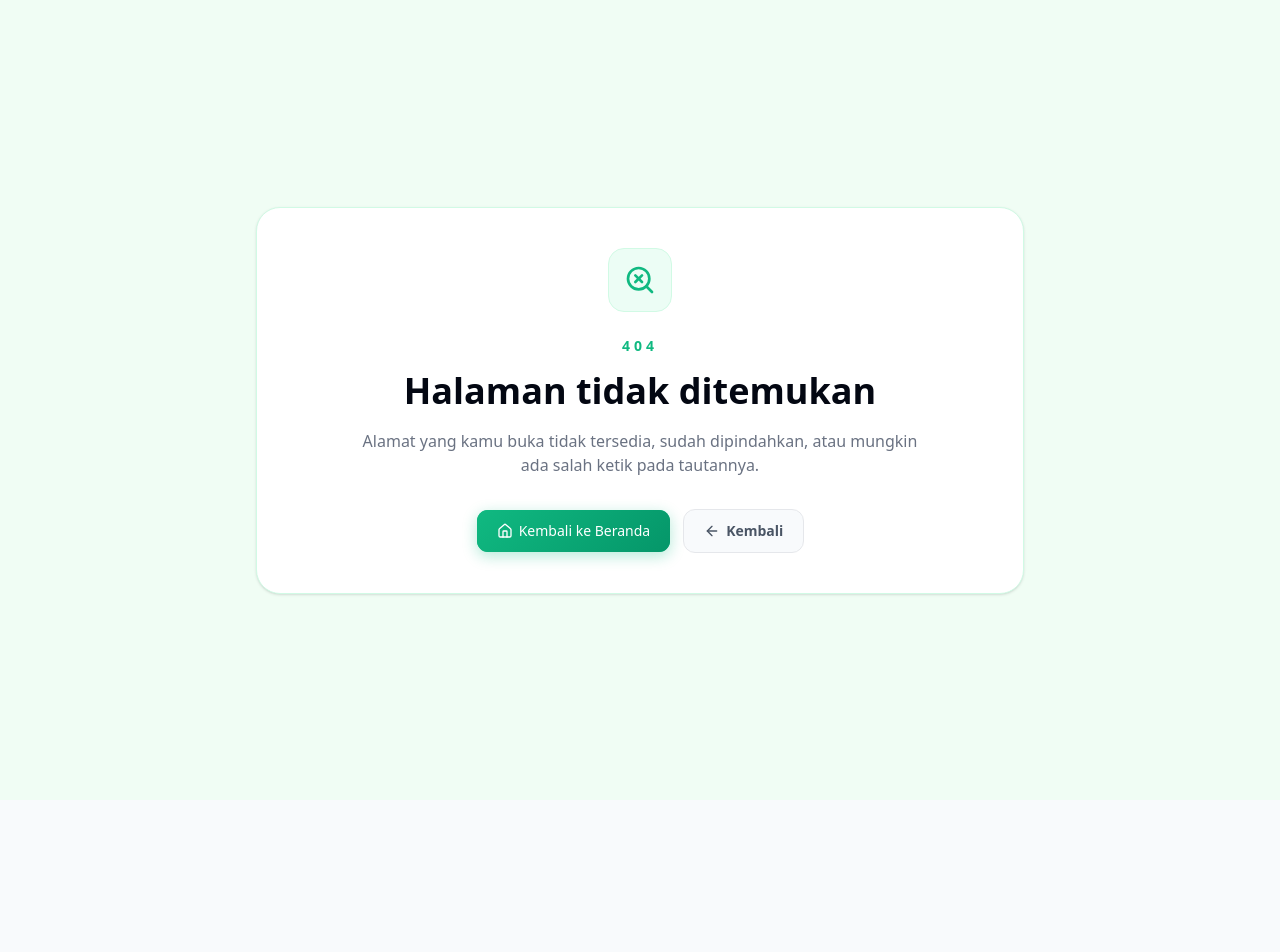
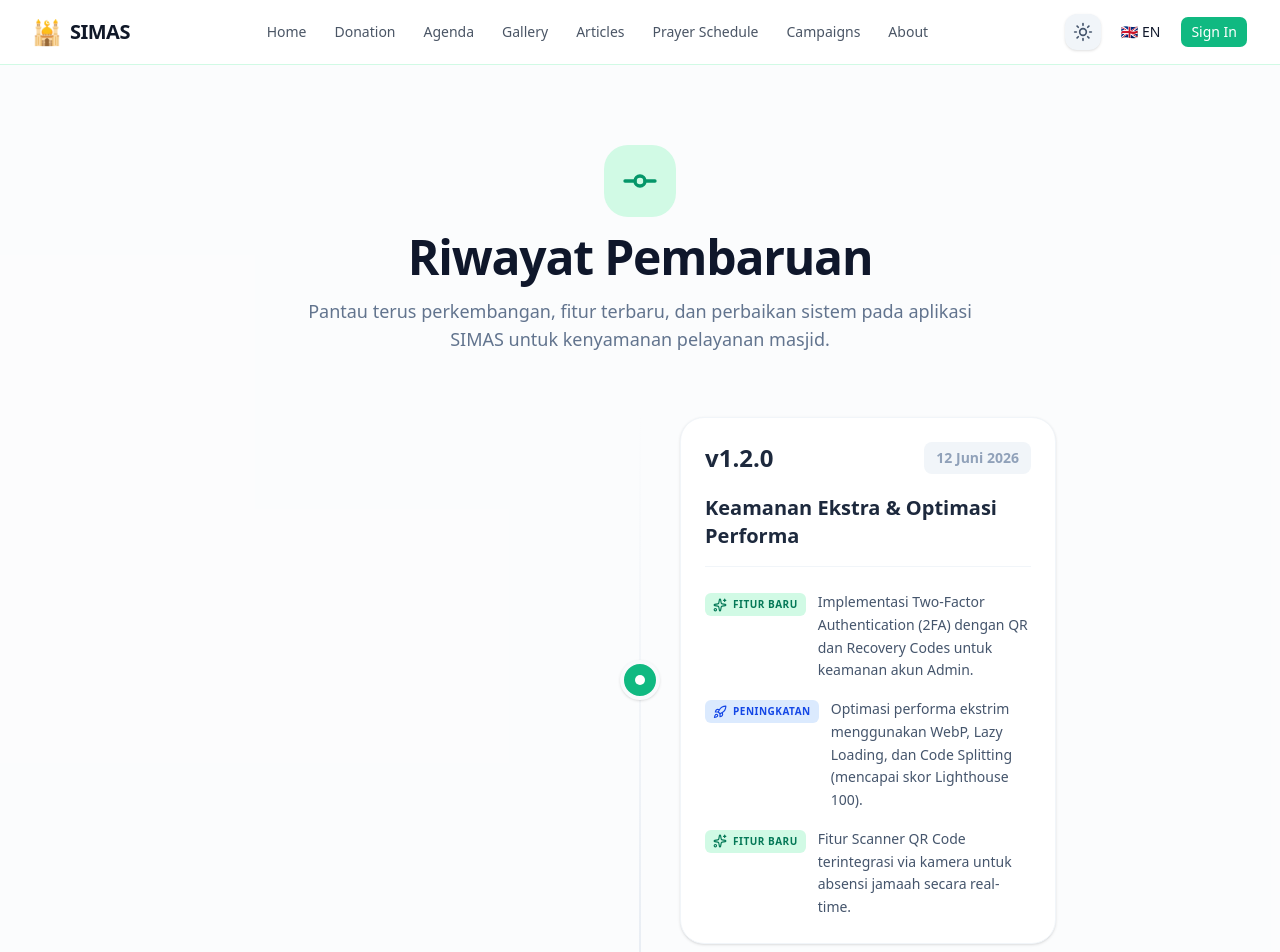
Before and after one commit to rizkiansyahalfin/simas-fe, a React (Vite) app: page /changelog in a window 1280 px wide. Before the commit this address had no page. Shown: the top 952 px of the page. Before the commit the page ends 800 px from the top, so only its background shows below. Built offline with nearby package versions, Linux system fonts and the light colour scheme.

Commit message:
feat: implementasi halaman changelog publik dan admin beserta link navigasi sidebar

```diff
--- a/src/App.tsx
+++ b/src/App.tsx
@@ -19,6 +19,7 @@ import { ThemeProvider } from "@/components/ThemeProvider";
 const Home = lazy(() => import("./home/pages/HomePage"));
 const Articles = lazy(() => import("./articles/pages/PublicArticlesPage"));
 const ArticleDetail = lazy(() => import("./articles/pages/PublicArticleDetailPage"));
+const ChangelogPage = lazy(() => import("@/changelog/pages/ChangelogPage"));
 
 const JadwalSholatPage = lazy(() => import("./prayer/pages/JadwalSholatPage"));
 const DonationPage = lazy(() => import("./publicDonation/pages/DonationPage"));
@@ -30,6 +31,7 @@ import ForgotPasswordPage from "./auth/pages/ForgotPasswordPage";
 import ResetPasswordPage from "./auth/pages/ResetPasswordPage";
 import BackupPage from "./backup/pages/BackupPage";
 import AttendanceReportPage from "./attendance-report/pages/AttendanceReportPage";
+
 
 // ==================== ADMIN PAGES ====================
 const DonasiMasukPage = lazy(() => import("./donations/pages/DonasiMasukPage"));
@@ -116,6 +118,14 @@ function App() {
                         element={
                             <PublicLayout>
                                 <div>Berita Page</div>
+                            </PublicLayout>
+                        }
+                    />
+                    <Route
+                        path='/changelog'
+                        element={
+                            <PublicLayout>
+                                <ChangelogPage />
                             </PublicLayout>
                         }
                     />
@@ -365,6 +375,16 @@ function App() {
                             </ProtectedRoute>
                         }
                     />
+                    <Route
+    path='/admin/changelog'
+    element={
+        <ProtectedRoute resource='dashboard'>
+            <AdminLayout>
+                <ChangelogPage />
+            </AdminLayout>
+        </ProtectedRoute>
+    }
+/>
 
                     {/* === ROUTE BARU: ABSENSI === */}
                     <Route
--- /dev/null
+++ b/src/changelog/pages/ChangelogPage.tsx
@@ -0,0 +1,136 @@
+import { Rocket, Wrench, Bug, Sparkles, GitCommit } from "lucide-react";
+
+// Tipe Data untuk Changelog
+interface ChangeItem {
+  type: "feature" | "improvement" | "fix";
+  text: string;
+}
+
+interface Release {
+  version: string;
+  date: string;
+  title: string;
+  changes: ChangeItem[];
+}
+
+// Data Riwayat Pembaruan (Nantinya bisa ditarik dari API/CMS)
+const CHANGELOG_DATA: Release[] = [
+  {
+    version: "v1.2.0",
+    date: "12 Juni 2026",
+    title: "Keamanan Ekstra & Optimasi Performa",
+    changes: [
+      { type: "feature", text: "Implementasi Two-Factor Authentication (2FA) dengan QR dan Recovery Codes untuk keamanan akun Admin." },
+      { type: "improvement", text: "Optimasi performa ekstrim menggunakan WebP, Lazy Loading, dan Code Splitting (mencapai skor Lighthouse 100)." },
+      { type: "feature", text: "Fitur Scanner QR Code terintegrasi via kamera untuk absensi jamaah secara real-time." },
+    ]
+  },
+  {
+    version: "v1.1.0",
+    date: "08 Juni 2026",
+    title: "Manajemen Sesi & Dukungan PWA",
+    changes: [
+      { type: "feature", text: "Penambahan modul Manajemen Sesi Absensi (buka/tutup sesi kegiatan masjid)." },
+      { type: "improvement", text: "Penyempurnaan Progressive Web App (PWA) dengan custom banner install prompt." },
+      { type: "fix", text: "Memperbaiki bug layout pada tabel data ketika diakses melalui perangkat mobile." },
+    ]
+  },
+  {
+    version: "v1.0.0",
+    date: "25 Mei 2026",
+    title: "Rilis Publik Pertama SIMAS",
+    changes: [
+      { type: "feature", text: "Peluncuran portal publik untuk informasi jadwal shalat, berita, dan galeri masjid." },
+      { type: "feature", text: "Sistem donasi online terintegrasi dengan berbagai metode pembayaran." },
+      { type: "feature", text: "Dashboard Admin untuk manajemen inventaris, kas, dan database jamaah." },
+    ]
+  }
+];
+
+// Helper untuk Icon dan Warna Badge
+const getBadgeConfig = (type: string) => {
+  switch (type) {
+    case "feature":
+      return { icon: Sparkles, color: "bg-emerald-100 text-emerald-700 dark:bg-emerald-900/40 dark:text-emerald-400", label: "Fitur Baru" };
+    case "improvement":
+      return { icon: Rocket, color: "bg-blue-100 text-blue-700 dark:bg-blue-900/40 dark:text-blue-400", label: "Peningkatan" };
+    case "fix":
+      return { icon: Bug, color: "bg-rose-100 text-rose-700 dark:bg-rose-900/40 dark:text-rose-400", label: "Perbaikan" };
+    default:
+      return { icon: Wrench, color: "bg-slate-100 text-slate-700 dark:bg-slate-800 dark:text-slate-300", label: "Lainnya" };
+  }
+};
+
+export default function ChangelogPage() {
+  return (
+    <div className="min-h-screen bg-slate-50/50 dark:bg-slate-950 transition-colors py-12 md:py-20">
+      <div className="max-w-4xl mx-auto px-4 md:px-8">
+
+        {/* Header Section */}
+        <div className="text-center mb-16 space-y-4">
+          <div className="inline-flex items-center justify-center p-4 bg-emerald-100 dark:bg-emerald-900/30 rounded-3xl mb-4">
+            <GitCommit className="size-10 text-emerald-600 dark:text-emerald-400" />
+          </div>
+          <h1 className="text-4xl md:text-5xl font-extrabold text-slate-900 dark:text-white tracking-tight">
+            Riwayat Pembaruan
+          </h1>
+          <p className="text-lg text-slate-500 dark:text-slate-400 max-w-2xl mx-auto">
+            Pantau terus perkembangan, fitur terbaru, dan perbaikan sistem pada aplikasi SIMAS untuk kenyamanan pelayanan masjid.
+          </p>
+        </div>
+
+        {/* Timeline Section */}
+        <div className="space-y-12 relative before:absolute before:inset-0 before:ml-5 before:-translate-x-px md:before:mx-auto md:before:translate-x-0 before:h-full before:w-0.5 before:bg-gradient-to-b before:from-transparent before:via-slate-200 dark:before:via-slate-800 before:to-transparent">
+
+          {CHANGELOG_DATA.map((release, index) => (
+            <div key={release.version} className="relative flex items-center justify-between md:justify-normal md:odd:flex-row-reverse group is-active">
+
+              {/* Timeline Node (Titik Tengah) */}
+              <div className="flex items-center justify-center w-10 h-10 rounded-full border-4 border-slate-50 dark:border-slate-950 bg-emerald-500 text-white shrink-0 md:order-1 md:group-odd:-translate-x-1/2 md:group-even:translate-x-1/2 shadow-sm z-10">
+                <div className="w-2.5 h-2.5 bg-white rounded-full"></div>
+              </div>
+
+              {/* Card Content */}
+              <div className="w-[calc(100%-4rem)] md:w-[calc(50%-2.5rem)] p-6 rounded-3xl bg-white dark:bg-slate-900 border border-slate-100 dark:border-slate-800 shadow-sm hover:shadow-md transition-shadow">
+
+                <div className="flex flex-col sm:flex-row sm:items-center justify-between gap-2 mb-5">
+                  <div className="flex items-center gap-3">
+                    <span className="text-2xl font-black text-slate-800 dark:text-white">{release.version}</span>
+                  </div>
+                  <span className="text-sm font-semibold text-slate-400 dark:text-slate-500 bg-slate-100 dark:bg-slate-800 px-3 py-1.5 rounded-lg whitespace-nowrap">
+                    {release.date}
+                  </span>
+                </div>
+
+                <h3 className="text-xl font-bold text-slate-800 dark:text-slate-100 mb-6 pb-4 border-b border-slate-100 dark:border-slate-800">
+                  {release.title}
+                </h3>
+
+                <ul className="space-y-4">
+                  {release.changes.map((change, i) => {
+                    const config = getBadgeConfig(change.type);
+                    const Icon = config.icon;
+                    return (
+                      <li key={i} className="flex items-start gap-3">
+                        <div className={`mt-0.5 px-2 py-1 rounded-md flex items-center gap-1.5 shrink-0 ${config.color}`}>
+                          <Icon className="size-3.5" />
+                          <span className="text-[10px] uppercase font-bold tracking-wider">{config.label}</span>
+                        </div>
+                        <span className="text-slate-600 dark:text-slate-300 text-sm leading-relaxed">
+                          {change.text}
+                        </span>
+                      </li>
+                    );
+                  })}
+                </ul>
+
+              </div>
+            </div>
+          ))}
+
+        </div>
+
+      </div>
+    </div>
+  );
+}
--- a/src/layouts/AdminLayout.tsx
+++ b/src/layouts/AdminLayout.tsx
@@ -12,6 +12,7 @@ import {
     Users,
     Settings,
     Menu,
+    GitCommit,
 } from "lucide-react";
 
 import { Button } from "@/components/ui/button";
@@ -41,10 +42,12 @@ const MENU_ITEMS = [
     { title: "Audit Log", icon: FileText, resource: "audit-log", path: "/admin/audit-log" },
     { title: "Artikel", icon: FileText, resource: "artikel", path: "/admin/artikel" },
     { title: "Kegiatan", icon: CalendarDays, resource: "kegiatan", path: "/admin/kegiatan" },
-    { title: "Sesi Absensi", icon: CalendarClock, resource: "kegiatan", path: "/admin/attendance" }, // <-- Tambahan menu Sesi Absensi
+    { title: "Sesi Absensi", icon: CalendarClock, resource: "kegiatan", path: "/admin/attendance" },
     { title: "Inventaris", icon: Archive, resource: "inventaris", path: "/admin/inventaris" },
     { title: "Jamaah", icon: Users, resource: "jamaah", path: "/admin/jamaah" },
+    { title: "Changelog", icon: GitCommit, resource: "dashboard", path: "/admin/changelog" },
     { title: "Pengaturan", icon: Settings, resource: "profil-masjid", path: "/admin/pengaturan" },
+
 ];
 
 function SidebarContent({
```
